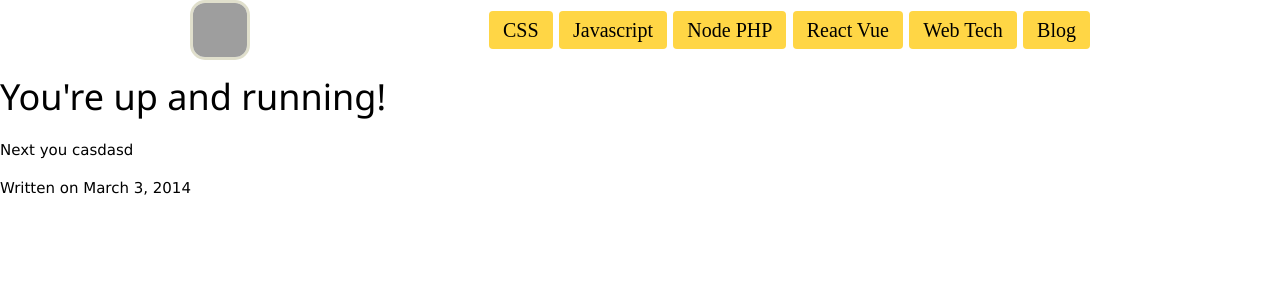
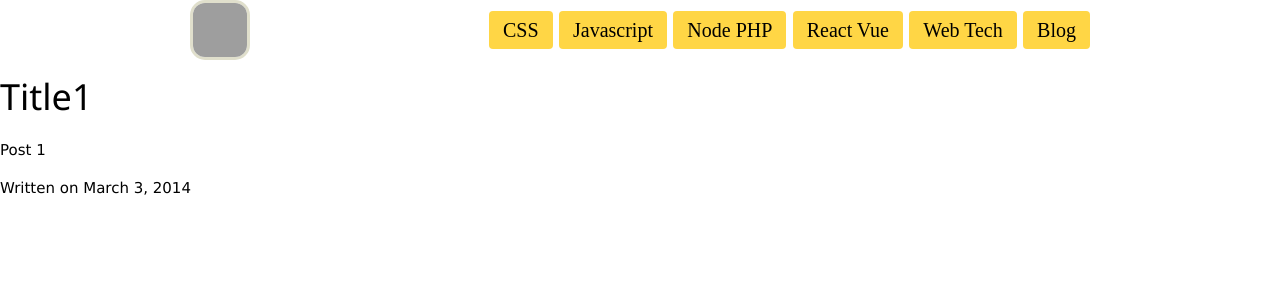
Before and after one commit to rfd3344a/rfd3344.github.io, a Jekyll site: the page built from _posts/2014-3-3-Hello-World.md, in a window 1280 px wide. Shown: the top 300 px of the page. Built offline with Jekyll 4.4.1, drawn with Linux system fonts in a browser that asks for light colours; some web fonts are replaced; grey boxes are pictures that could not be loaded.

Commit message:
Update 2014-3-3-Hello-World.md

```diff
--- a/_posts/2014-3-3-Hello-World.md
+++ b/_posts/2014-3-3-Hello-World.md
@@ -1,6 +1,5 @@
 ---
 layout: post
-title: You're up and running!
+title: Title1
 ---
-
-Next you casdasd
+Post 1
```
